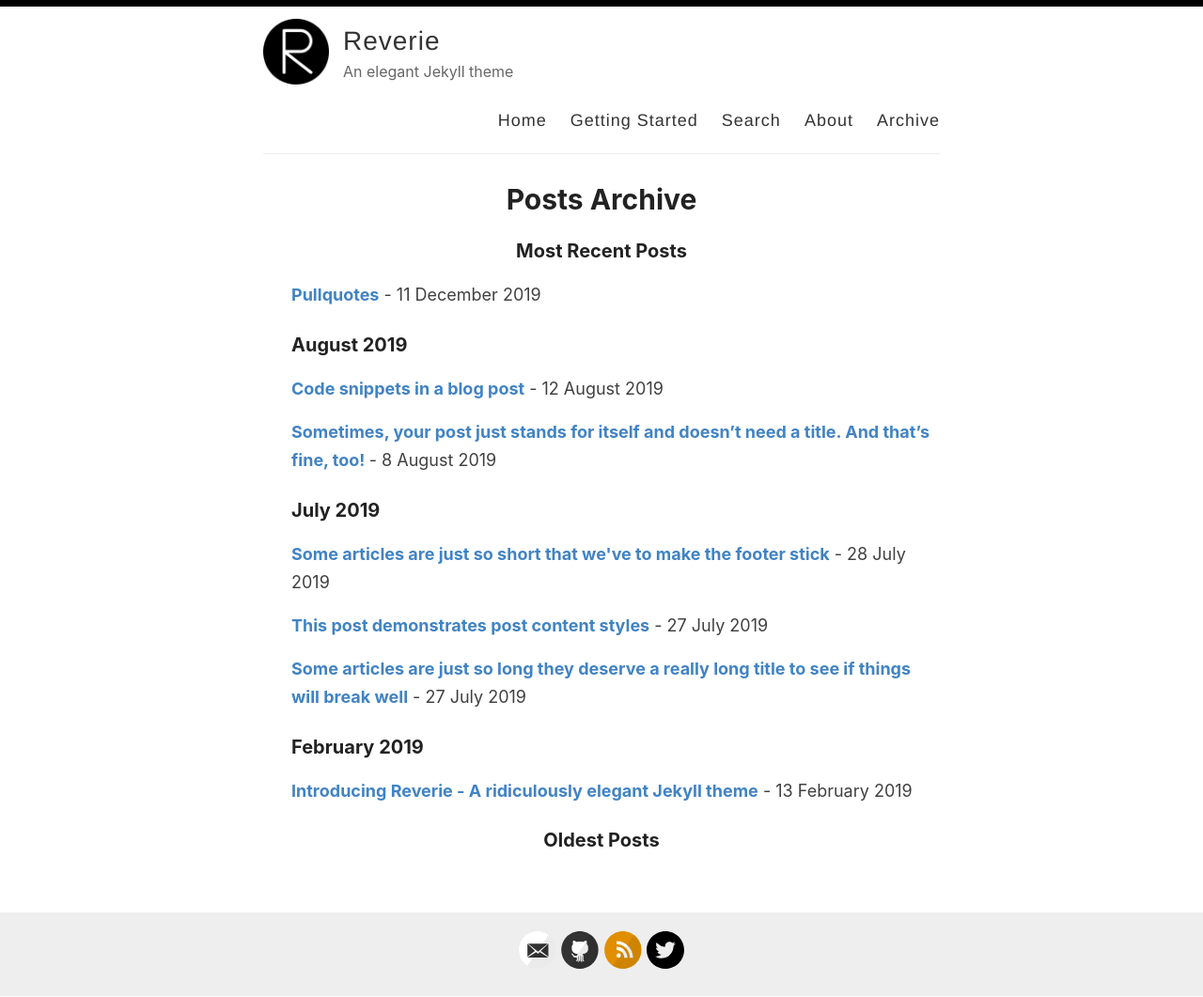
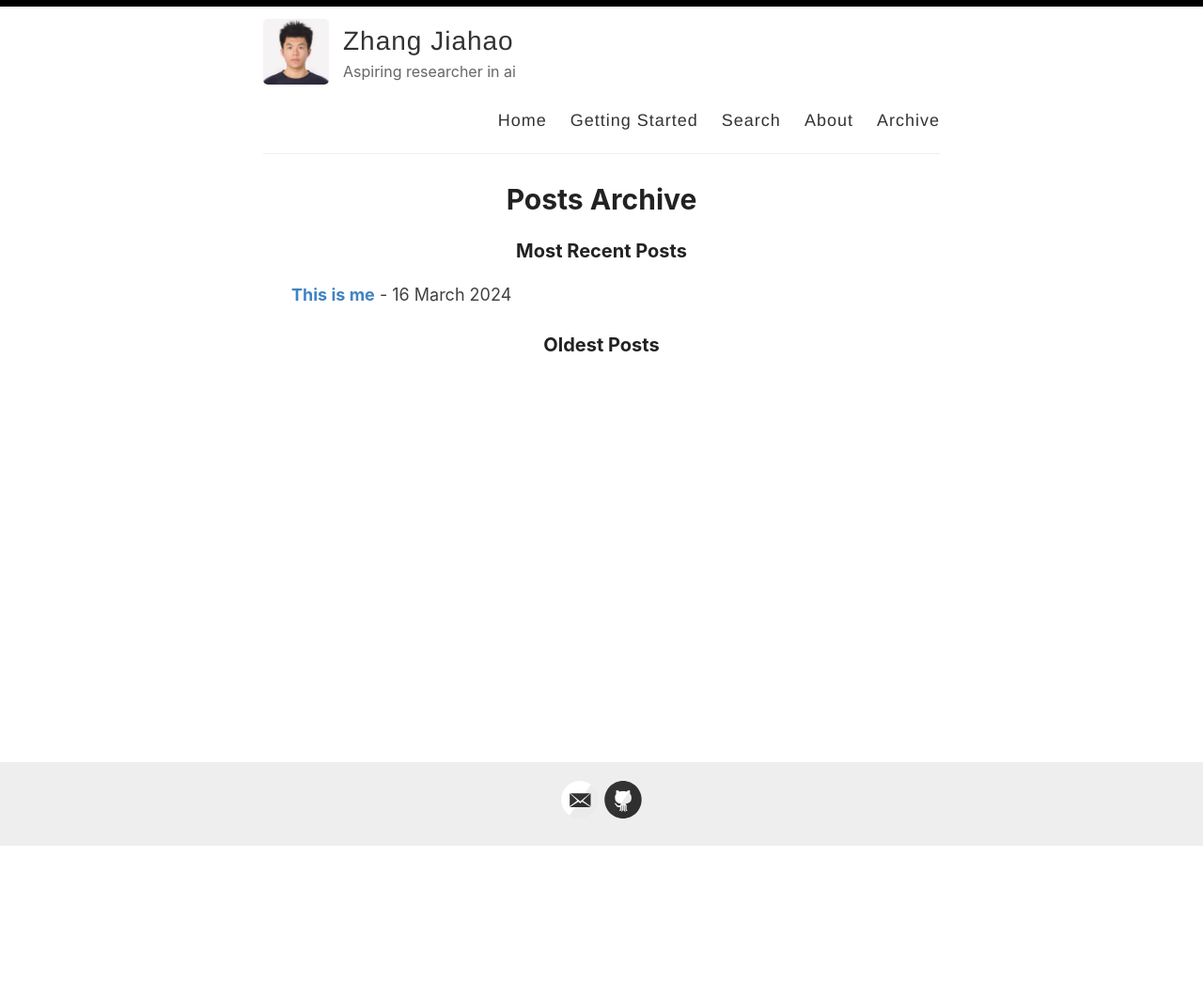
Before and after one commit to JiahaoZhang-Public/JiahaoZhang-Public.github.io, a Jekyll site: the page built from _pages/archive.md, in a window 1280 px wide. Shown: the whole page at 94% size. Built offline with Jekyll 4.4.1, drawn with Linux system fonts in a browser that asks for light colours; after the commit the page ends 901 px from its top, so only the background shows below that; some of the changed lines change nothing that is shown.

Commit message:
hello world

````diff
--- a/_config.yml
+++ b/_config.yml
@@ -3,16 +3,16 @@
 #
 
 # Name of your site (displayed in the header)
-name: Reverie
+name: Zhang Jiahao
 
 # Name of the author
-author: Amit Merchant
+author: Zhang Jiahao
 
 # Short bio or description (displayed in the header)
-description: An elegant Jekyll theme
+description: Aspiring researcher in ai
 
 # URL of your avatar or profile pic (you could use your GitHub profile pic)
-avatar: /images/reverie.png
+avatar: /images/jiahao.jpg
 
 #
 # Flags below are optional
@@ -20,21 +20,9 @@ avatar: /images/reverie.png
 
 # Includes an icon in the footer for each username you enter
 footer-links:
-  dribbble:
-  email: amit.d.merchant@gmail.com
-  facebook:
-  flickr:
-  github: amitmerchant1990/reverie
-  instagram:
-  linkedin:
-  pinterest:
-  rss: rss
-  twitter: amit_merchant
-  stackoverflow:
-  youtube: # channel/<your_long_string> or user/<user-name>
-  googleplus: # anything in your profile username that comes after plus.google.com/
-  playconsole:
-  mastodon: # <your-mastodon-instance>/@<your-user-name> eg. fosstodon.org/@username
+  email: jiahao.zhang_public@berkeley.edu
+  github: JiahaoZhang-Public
+
 
 # Enter your Disqus shortname (not your username) to enable commenting on posts
 # You can find your shortname on the Settings page of your Disqus account
@@ -48,14 +36,14 @@ google_analytics: UA-43339302-11
 
 # Your website URL (e.g. http://amitmerchant1990.github.io or http://www.amitmerchant.com)
 # Used for Sitemap.xml and your RSS feed
-url: http://www.amitmerchant.com/reverie
-enforce_ssl: https://www.amitmerchant.com/reverie
+url: https://JiahaoZhang-Public.github.io
+
 
 # If you're hosting your site at a Project repository on GitHub pages
 # (http://yourusername.github.io/repository-name)
 # and NOT your User repository (http://yourusername.github.io)
 # then add in the baseurl here, like this: "/repository-name"
-baseurl: "/reverie"
+baseurl: "/Penetrative-AI-discovery"
 
 #
 # !! You don't need to change any of the configuration flags below !!
--- a/_posts/2019-02-13-introducing-reverie-jekyll-theme.md
+++ /dev/null
@@ -1,85 +0,0 @@
----
-layout: post
-title: Introducing Reverie - A ridiculously elegant Jekyll theme
-categories: [Miscellaneous, Jekyll]
----
-
-[Reverie](https://github.com/amitmerchant1990/reverie) is a [Jekyll](https://jekyllrb.com/)-powered theme which is simple and opinionated. It's actually a fork of [jekyll-now](https://github.com/barryclark/jekyll-now) with some additional features and personal touches which I've implemented to suit my needs for my blog.
-
-This is a plug-and-play Jekyll theme which you can use on GitHub Pages without even setting up a local environment.
-
-![](/images/reverie-demo.png)
-
-## Features overview
-
-- Command-line free fork-first workflow, using GitHub.com to create, customize and post to your blog
-- Fully responsive and mobile optimized base theme
-- Sass/Coffeescript support using Jekyll 2.0
-- Free hosting on your GitHub Pages user site
-- All the SEO goodies comes in-built
-- Markdown blogging
-- Syntax highlighting using Pygments
-    - [Dracula syntax theme](https://draculatheme.com/) included
-- Disqus commenting
-- Google Analytics integration
-- Fuzzy search across blog posts
-- Pagination of posts works out-of-the-box.
-- Categorize posts out-of-the box
-- RSS Feed
-- In-built sitemap
-
-<div style="text-align: center;">
- <script async type="text/javascript" src="//cdn.carbonads.com/carbon.js?serve=CE7D6KJY&placement=wwwamitmerchantcom" id="_carbonads_js"></script>
-</div>
-
-## Using Reverie on GitHub Pages
-
-### Step 1) Fork Reverie to your User Repository
-
-Fork [this repository](https://github.com/amitmerchant1990/reverie), then rename the repository to `yourgithubusername.github.io`.
-
-Alternatively, you can use [Use this template](https://github.com/amitmerchant1990/reverie/generate) button if you want to create a repository with a clean commit history which will use Reverie as a template.
-
-Your Jekyll blog will often be viewable immediately at <https://yourgithubusername.github.io> (if it's not, you can often force it to build by completing step 2)
-
-### Step 2) Customize and view your site
-
-Enter your site name, description, avatar and many other options by editing the `_config.yml` file. You can easily turn on Google Analytics tracking, Disqus commenting and social icons here.
-
-Making a change to `_config.yml` (or any file in your repository) will force GitHub Pages to rebuild your site with jekyll. Your rebuilt site will be viewable a few seconds later at <https://yourgithubusername.github.io> - if not, give it ten minutes as GitHub suggests and it'll appear soon.
-
-### Step 3) Publish your first blog post
-
-Create a new file called `/_posts/2019-2-13-Hello-World.md` to publish your first blog post. That's all you need to do to publish your first blog post! This [Markdown Cheatsheet](https://github.com/adam-p/markdown-here/wiki/Markdown-Cheatsheet) might come in handy while writing the posts.
-
-> You can add additional posts in the browser on GitHub.com too! Just hit the <kbd>Create new file</kbd> button in `/_posts/` to create new content. Just make sure to include the [front-matter](http://jekyllrb.com/docs/frontmatter/) block at the top of each new blog post and make sure the post's filename is in this format: year-month-day-title.md
-
-## Using Categories in Reverie
-
-You can categorize your content based on `categories` in Reverie. For this, you just need to add `categories` in front matter like below:
-
-For adding single category:
-
-```md
-categories: JavaScript
-```
-
-For adding multiple categories:
-
-```md
-categories: [PHP, Laravel]
-```
-
-The contegorized content can be shown over this URL: <https://yourgithubusername.github.io/categories/>
-
-## RSS
-
-The generated [RSS feed](https://en.wikipedia.org/wiki/RSS) of your blog can be found at <https://yourgithubusername.github.io/feed>. You can see the example RSS feed over [here](https://www.amitmerchant.com/reverie/feed).
-
-## Sitemap
-
-The generated sitemap of your blog can be found at <https://yourgithubusername.github.io/sitemap>. You can see the example sitemap feed over [here](https://www.amitmerchant.com/reverie/sitemap).
-
-## License
-
-MIT
--- a/_posts/2019-08-08-no-title-posts.md
+++ /dev/null
@@ -1,6 +0,0 @@
----
-layout: post
-title: ""
-categories: Miscellaneous
----
-Sometimes, your post just stands for itself and doesn't need a title. And that's fine, too!
--- a/_posts/2019-12-11-pullquotes.md
+++ /dev/null
@@ -1,14 +0,0 @@
----
-layout: post
-title:  Pullquotes
-categories: [HTML,Code]
-excerpt: In graphic design, a pull quote (also known as a lift-out pull quote) is a key phrase, quotation, or excerpt that has been pulled from an article and used as a page layout graphic element, serving to entice readers into the article or to highlight a key topic.
----
-
-In graphic design, a pull quote (also known as a lift-out pull quote) is a key phrase, quotation, or excerpt that has been pulled from an article and used as a page layout graphic element, serving to entice readers into the article or to highlight a key topic. {% include pullquote.html quote="It is typically placed in a larger or distinctive typeface and on the same page." %} Pull quotes are often used in magazine and newspaper articles, annual reports, and brochures, as well as on the web. They can add visual interest to text-heavy pages with few images or illustrations.
-
-Placement of a pull quote on a page may be defined in a publication's or website's style guide. Such a typographic device may or may not be aligned with a column on the page. Some designers, for example, choose not to align the quote. In that case, the quotation cuts into two or more columns, as in the example shown. Because the pull quote invites the reader to read about the highlighted material, the pull quote should appear before the text it cites and, generally, fairly close to it.
-
-Pull quotes need not be a verbatim copy of the text being quoted; depending on a publication's house style, pull quotes may be abbreviated for space or paraphrased for clarity, with or without indication.
-
-A disadvantage of pull quotes as a design element is that they can disrupt the reading process of readers invested in reading the text sequentially by drawing attention to ghost fragments out of context. At the other extreme, when pull quotes are used to break up what would otherwise be a formless wall of text, pull quote can serve as visual landmarks to help the reader maintain a sense of sequence and place.
--- a/_posts/2019-7-27-super-long-article.md
+++ /dev/null
@@ -1,11 +0,0 @@
----
-layout: post
-title: Some articles are just so long they deserve a really long title to see if things will break well
-categories: Miscellaneous
----
-
-Lorem ipsum dolor sit amet, consectetur adipiscing elit. Fusce bibendum neque eget nunc mattis eu sollicitudin enim tincidunt. Vestibulum lacus tortor, ultricies id dignissim ac, bibendum in velit. Proin convallis mi ac felis pharetra aliquam. Curabitur dignissim accumsan rutrum. In arcu magna, aliquet vel pretium et, molestie et arcu. Mauris lobortis nulla et felis ullamcorper bibendum. Phasellus et hendrerit mauris. Proin eget nibh a massa vestibulum pretium. Suspendisse eu nisl a ante aliquet bibendum quis a nunc. Praesent varius interdum vehicula. Aenean risus libero, placerat at vestibulum eget, ultricies eu enim. Praesent nulla tortor, malesuada adipiscing adipiscing sollicitudin, adipiscing eget est.
-
-Lorem ipsum dolor sit amet, consectetur adipiscing elit. Fusce bibendum neque eget nunc mattis eu sollicitudin enim tincidunt. Vestibulum lacus tortor, ultricies id dignissim ac, bibendum in velit. Proin convallis mi ac felis pharetra aliquam. Curabitur dignissim accumsan rutrum. In arcu magna, aliquet vel pretium et, molestie et arcu. Mauris lobortis nulla et felis ullamcorper bibendum. Phasellus et hendrerit mauris. Proin eget nibh a massa vestibulum pretium. Suspendisse eu nisl a ante aliquet bibendum quis a nunc. Praesent varius interdum vehicula. Aenean risus libero, placerat at vestibulum eget, ultricies eu enim. Praesent nulla tortor, malesuada adipiscing adipiscing sollicitudin, adipiscing eget est.
-
-Lorem ipsum dolor sit amet, consectetur adipiscing elit. Fusce bibendum neque eget nunc mattis eu sollicitudin enim tincidunt. Vestibulum lacus tortor, ultricies id dignissim ac, bibendum in velit. Proin convallis mi ac felis pharetra aliquam. Curabitur dignissim accumsan rutrum. In arcu magna, aliquet vel pretium et, molestie et arcu. Mauris lobortis nulla et felis ullamcorper bibendum. Phasellus et hendrerit mauris. Proin eget nibh a massa vestibulum pretium. Suspendisse eu nisl a ante aliquet bibendum quis a nunc. Praesent varius interdum vehicula. Aenean risus libero, placerat at vestibulum eget, ultricies eu enim. Praesent nulla tortor, malesuada adipiscing adipiscing sollicitudin, adipiscing eget est.
--- a/_posts/2019-7-27-this-post-demonstrates-post-content-styles.md
+++ /dev/null
@@ -1,95 +0,0 @@
----
-layout: post
-title: This post demonstrates post content styles
-categories: Miscellaneous
----
-
-Lorem ipsum dolor sit amet, consectetur adipiscing elit. Fusce bibendum neque eget nunc mattis eu sollicitudin enim tincidunt. Vestibulum lacus tortor, ultricies id dignissim ac, bibendum in velit. Praesent varius interdum vehicula. Aenean risus libero, placerat at vestibulum eget, ultricies eu enim. Praesent nulla tortor, malesuada adipiscing adipiscing sollicitudin, adipiscing eget est.
-
-## Some great heading (h2)
-
-Proin convallis mi ac felis pharetra aliquam. Curabitur dignissim accumsan rutrum. In arcu magna, aliquet vel pretium et, molestie et arcu.
-
-Mauris lobortis nulla et felis ullamcorper bibendum. Phasellus et hendrerit mauris. Proin eget nibh a massa vestibulum pretium. Suspendisse eu nisl a ante aliquet bibendum quis a nunc. Praesent varius interdum vehicula. Aenean risus libero, placerat at vestibulum eget, ultricies eu enim. Praesent nulla tortor, malesuada adipiscing adipiscing sollicitudin, adipiscing eget est.
-
-## Another great heading (h2)
-
-Lorem ipsum dolor sit amet, consectetur adipiscing elit. Fusce bibendum neque eget nunc mattis eu sollicitudin enim tincidunt. Vestibulum lacus tortor, ultricies id dignissim ac, bibendum in velit.
-
-### Some great subheading (h3)
-
-Proin convallis mi ac felis pharetra aliquam. Curabitur dignissim accumsan rutrum. In arcu magna, aliquet vel pretium et, molestie et arcu. Mauris lobortis nulla et felis ullamcorper bibendum.
-
-Phasellus et hendrerit mauris. Proin eget nibh a massa vestibulum pretium. Suspendisse eu nisl a ante aliquet bibendum quis a nunc.
-
-### Some great subheading (h3)
-
-Praesent varius interdum vehicula. Aenean risus libero, placerat at vestibulum eget, ultricies eu enim. Praesent nulla tortor, malesuada adipiscing adipiscing sollicitudin, adipiscing eget est.
-
-> This quote will change your life. It will reveal the secrets of the universe, and all the wonders of humanity. Don't misuse it.
-
-Lorem ipsum dolor sit amet, consectetur adipiscing elit. Fusce bibendum neque eget nunc mattis eu sollicitudin enim tincidunt.
-
-### Some great subheading (h3)
-
-Vestibulum lacus tortor, ultricies id dignissim ac, bibendum in velit. Proin convallis mi ac felis pharetra aliquam. Curabitur dignissim accumsan rutrum.
-
-```html
-<html>
-  <head>
-  </head>
-  <body>
-    <p>Hello, World!</p>
-  </body>
-</html>
-```
-
-
-In arcu magna, aliquet vel pretium et, molestie et arcu. Mauris lobortis nulla et felis ullamcorper bibendum. Phasellus et hendrerit mauris.
-
-#### You might want a sub-subheading (h4)
-
-In arcu magna, aliquet vel pretium et, molestie et arcu. Mauris lobortis nulla et felis ullamcorper bibendum. Phasellus et hendrerit mauris.
-
-In arcu magna, aliquet vel pretium et, molestie et arcu. Mauris lobortis nulla et felis ullamcorper bibendum. Phasellus et hendrerit mauris.
-
-#### But it's probably overkill (h4)
-
-In arcu magna, aliquet vel pretium et, molestie et arcu. Mauris lobortis nulla et felis ullamcorper bibendum. Phasellus et hendrerit mauris.
-
-### Oh hai, an unordered list!!
-
-In arcu magna, aliquet vel pretium et, molestie et arcu. Mauris lobortis nulla et felis ullamcorper bibendum. Phasellus et hendrerit mauris.
-
-- First item, yo
-- Second item, dawg
-- Third item, what what?!
-- Fourth item, fo sheezy my neezy
-
-### Oh hai, an ordered list!!
-
-In arcu magna, aliquet vel pretium et, molestie et arcu. Mauris lobortis nulla et felis ullamcorper bibendum. Phasellus et hendrerit mauris.
-
-1. First item, yo
-2. Second item, dawg
-3. Third item, what what?!
-4. Fourth item, fo sheezy my neezy
-
-
-
-## Headings are cool! (h2)
-
-Proin eget nibh a massa vestibulum pretium. Suspendisse eu nisl a ante aliquet bibendum quis a nunc. Praesent varius interdum vehicula. Aenean risus libero, placerat at vestibulum eget, ultricies eu enim. Praesent nulla tortor, malesuada adipiscing adipiscing sollicitudin, adipiscing eget est.
-
-Praesent nulla tortor, malesuada adipiscing adipiscing sollicitudin, adipiscing eget est.
-
-Proin eget nibh a massa vestibulum pretium. Suspendisse eu nisl a ante aliquet bibendum quis a nunc.
-
-### Tables
-
-|Title 1               | Title 2               | Title 3               | Title 4              |
-|--------------------- | --------------------- | --------------------- | ---------------------|
-|lorem                 | lorem ipsum           | lorem ipsum dolor     | lorem ipsum dolor sit|
-|lorem ipsum dolor sit | lorem ipsum dolor sit | lorem ipsum dolor sit | lorem ipsum dolor sit|
-|lorem ipsum dolor sit | lorem ipsum dolor sit | lorem ipsum dolor sit | lorem ipsum dolor sit|
-|lorem ipsum dolor sit | lorem ipsum dolor sit | lorem ipsum dolor sit | lorem ipsum dolor sit|
--- a/_posts/2019-7-28-super-short-article.md
+++ /dev/null
@@ -1,7 +0,0 @@
----
-layout: post
-title: Some articles are just so short that we've to make the footer stick
-categories: Miscellaneous
----
-
-Lorem ipsum dolor sit amet, consectetur adipisicing elit, sed do eiusmod tempor incididunt ut labore et dolore magna aliqua. Ut enim ad minim veniam, quis nostrud exercitation ullamco laboris nisi ut aliquip ex ea commodo consequat. Duis aute irure dolor in reprehenderit in voluptate velit esse cillum dolore eu fugiat nulla pariatur. Excepteur sint occaecat cupidatat non proident, sunt in culpa qui officia deserunt mollit anim id est laborum.
--- a/_posts/2019-8-12-code-snippets.md
+++ /dev/null
@@ -1,42 +0,0 @@
----
-layout: post
-title:  Code snippets in a blog post
-categories: [HTML,Code]
----
-
-This post demonstrate the use of code snippets in the theme. The code snippets are powered by [Pygments](http://pygments.org/) and the code theme that is been used in Reverie is called [Dracula](https://draculatheme.com/).
-
-This is a raw snippet:
-
-```
-hello world
-123
-This is a text snippet
-```
-
-This is a PHP snippet:
-
-```php
-<?php
-    echo 'Hello, World!';
-?>
-```
-
-This is a JavaScript snippet:
-
-```js
-const add = (a, b) => a + b
-const minus = (a, b) => a - b
-
-console.log(add(100,200))  // 300
-console.log(minus(100,200))  // -100
-```
-
-This is a Python snippet:
-
-```python
-def say_hello():
-    print("hello world!")
-
-say_hello()   // "hello world!"
-```
--- /dev/null
+++ b/_posts/2024-3-16-Hello-World.md
@@ -0,0 +1,4 @@
+---
+layout: post
+title: This is me
+---
````
Also changed, not shown: images/Jiahao.jpg (added).
